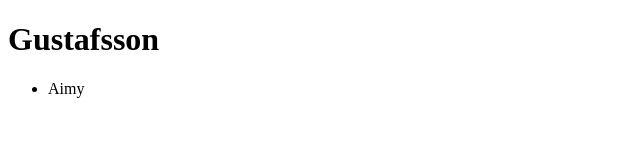
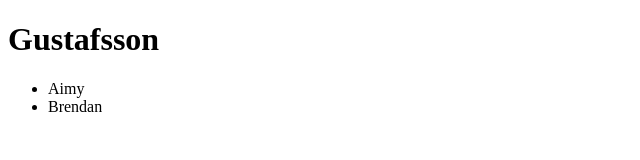
Before and after one commit to aimyv/Gustafsson_web_page, a plain HTML site: page index.html in a window 1280 px wide. Shown: the full height of the page, 0-640 px from the left. Drawn offline with Linux system fonts and the light colour scheme.

Commit message:
added another name

```diff
--- a/index.html
+++ b/index.html
@@ -10,6 +10,7 @@
     <h1>Gustafsson</h1>
     <ul>
         <li>Aimy</li>
+        <li>Brendan</li>
     </ul>
 </body>
 </html>
```
